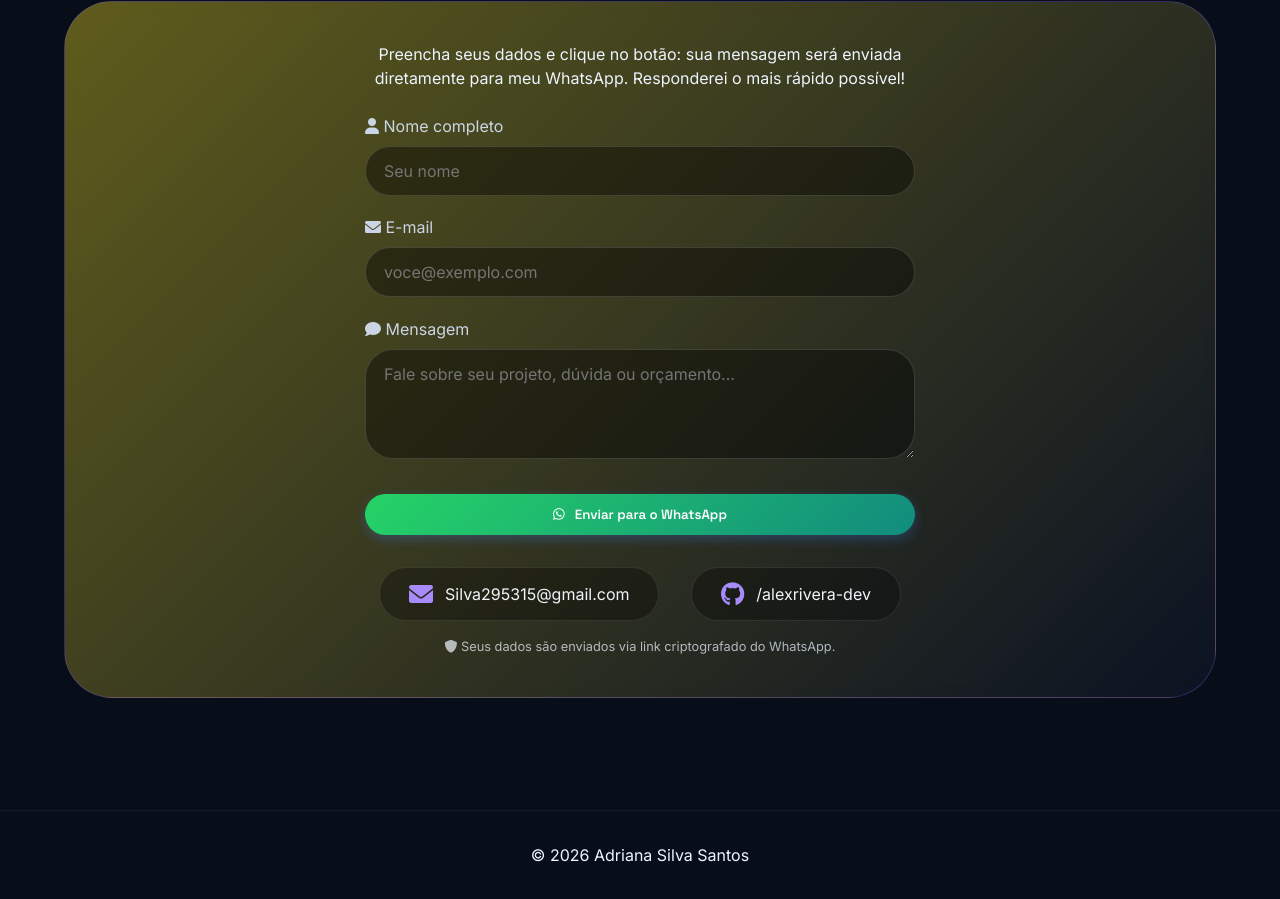
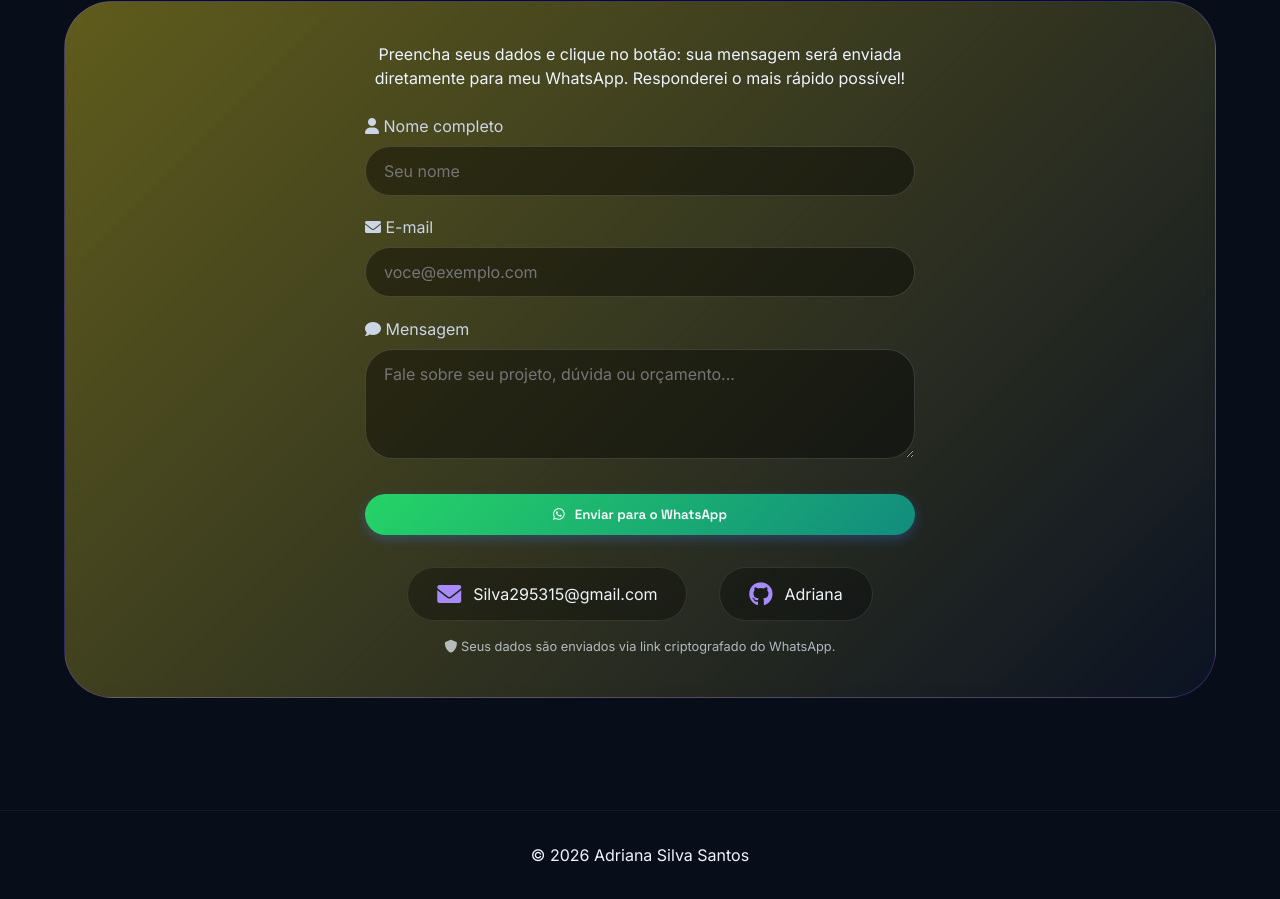
Before and after one commit to silva295315-hash/portifolio, a plain HTML site: page index.html in a window 1280 px wide. Shown: the part 2474-3373 px from the top of the page. Drawn offline with Linux system fonts and the light colour scheme.

Commit message:
Update index.html

```diff
--- a/index.html
+++ b/index.html
@@ -124,7 +124,7 @@
                             <i class="fas fa-envelope"></i> <span>Silva295315@gmail.com</span>
                         </a>
                         <a href="https://github.com/alexrivera-dev" target="_blank" rel="noopener" class="contact-card">
-                            <i class="fab fa-github"></i> <span>/alexrivera-dev</span>
+                            <i class="fab fa-github"></i> <span>Adriana</span>
                         </a>
                     </div>
                     <p style="font-size: 0.8rem; margin-top: 1rem; opacity: 0.7;"><i class="fas fa-shield-alt"></i> Seus
```
